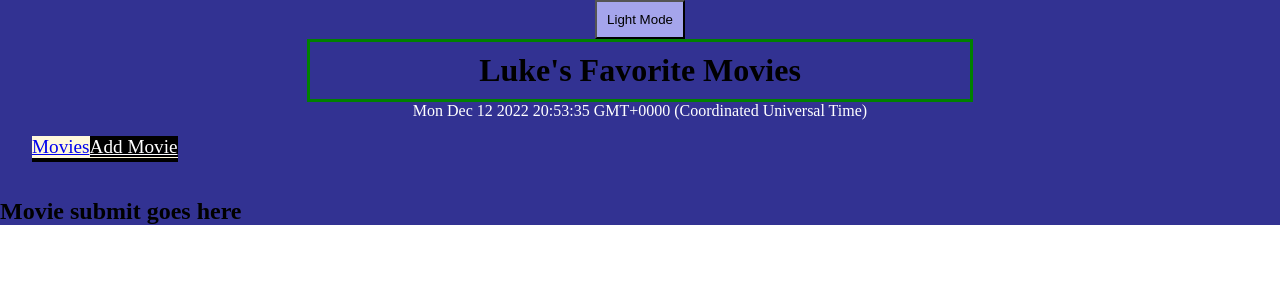
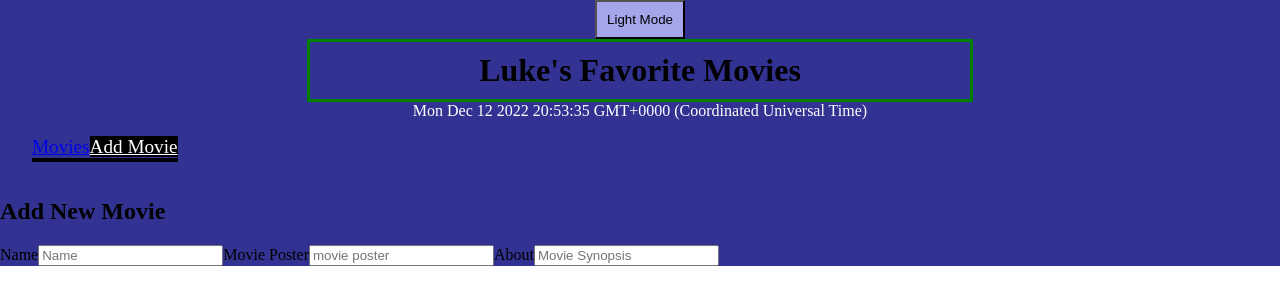
Before and after one commit to Lucas7263/phase-2-project, a React (Create React App) app: page /AddMovie in a window 1280 px wide. Shown: the top 304 px of the page. Built offline with nearby package versions, Linux system fonts and the light colour scheme; no server answers.

Commit message:
Added a form and label tags to the AddMovie component. Also passed down the movieData prop from the App component to the AddMovie component.

```diff
--- a/src/components/AddMovie.js
+++ b/src/components/AddMovie.js
@@ -1,9 +1,30 @@
-import React from 'react';
+import React, { useState } from 'react';
 
-function AddMovie() {
+function AddMovie({ newMovie }) {
+
+    console.log(newMovie)
     return(
-        <div>
-            <h2>Movie submit goes here</h2>
+        // const [movie, SetMovie] = useState({
+
+        // })
+        <div className="addmovie">
+            <h2>Add New Movie</h2>
+            <form >
+                <label>
+                    Name
+                    <input type="text" placeholder='Name'></input>
+                </label>
+                <label>
+                    Movie Poster
+                    <input type="text" placeholder='movie poster'></input>
+                </label>
+                <label>
+                    About
+                    <input type="text" placeholder='Movie Synopsis'></input>
+                </label>
+
+            </form>
+
 
         </div>
 
--- a/src/components/App.js
+++ b/src/components/App.js
@@ -43,7 +43,7 @@ function App() {
 
                     <Switch>
                         <Route path="/AddMovie">
-                            <AddMovie />
+                            <AddMovie newMovie={movieData}/>
                         </Route>
 
                         <Route path={page}>
--- a/src/index.css
+++ b/src/index.css
@@ -61,7 +61,7 @@ body {
     width: 25%;
     gap: 1rem;
     padding: 0 1rem; */
-    background-color: cornsilk;
+    /* background-color: cornsilk; */
   display: inline-block;
   margin: 1rem 2rem;
   text-decoration: none;
@@ -79,7 +79,7 @@ body {
 nav a:hover,
 nav a:active {
   color: whitesmoke;
-  border-bottom: 2px solid tomato;
+  border-bottom: 2px solid whitesmoke;
 }
 
 nav a.active {
```
